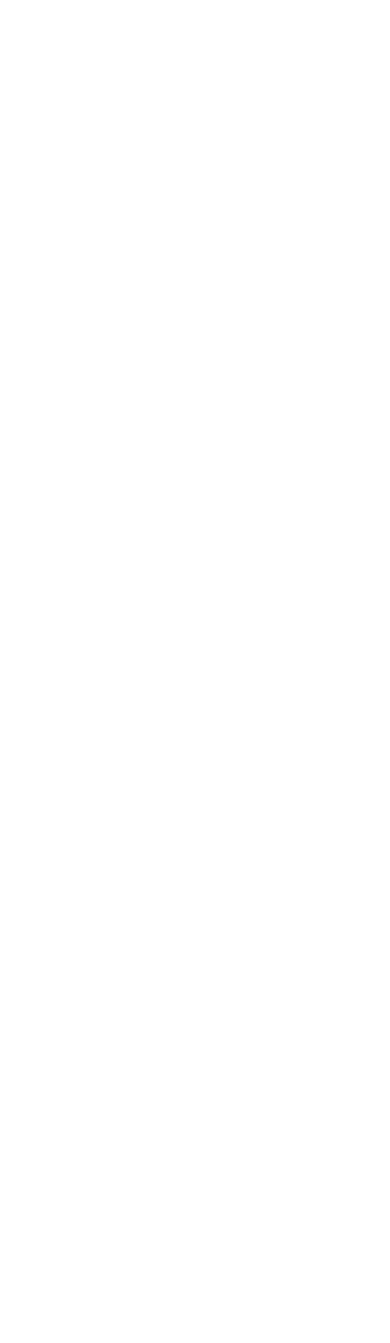
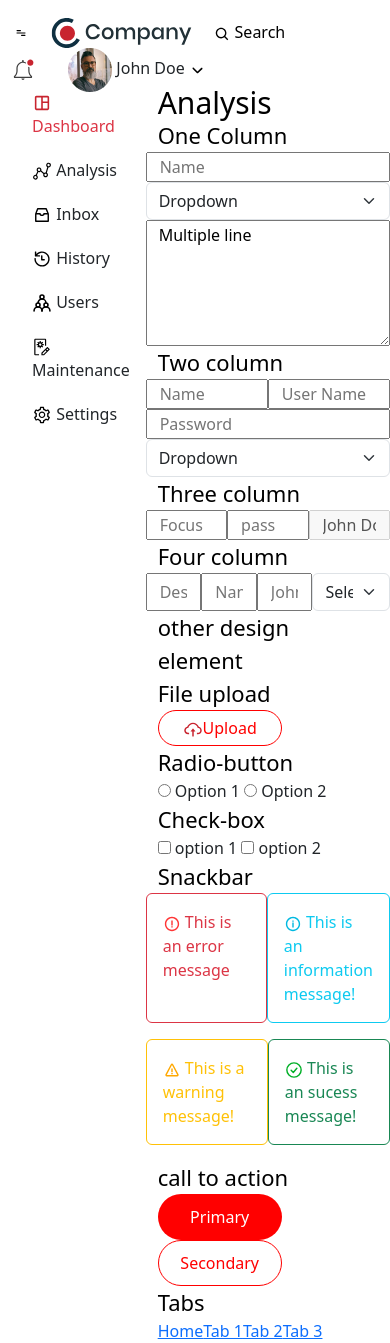
Before and after one commit to TrushChauhan/HTML-Training-assignment, a plain HTML site: page innerpage.html in a window 390 px wide. Before the commit the page ends 844 px from the top, so only its background shows below. Drawn offline with Linux system fonts and the light colour scheme.

Commit message:
responsive an innerpage

```diff
--- a/css/style.css
+++ b/css/style.css
@@ -12,21 +12,16 @@
 .main-frame{
     width: 1560px;
     height: 720px;
-    background:#ffffff 0% 0% no-repeat padding-box;
+    background:#ffffff;
     opacity: 1;
-    display: flex;
-    align-items: center;
-    justify-content: center;
     border-width: 5px;
     border-color: black;
 }
 .hero-image{
-
-width: 576px;
-height: 576px;
-border-radius: 50%;
-margin-right: 100px;
+width: 100%;
+height: 70%;
 border: 20px solid rgb(248, 247, 247);
+margin-top: 20px;
 }
 .text{
 font-weight: 500;
@@ -37,11 +32,14 @@ font-size:40px;
     flex-direction:column;
     align-items:flex-start;
     justify-content: center;
-    padding-left: 70px;
+    padding-left: 20px;
     margin-bottom: 20px;
+    padding-right: 10px;
 }
-
-.submit_btn{
+.text-login{
+    font-size: 25px;
+}
+.submit-btn{
     width: 430px;
     height: 50px;
 }
@@ -157,11 +155,15 @@ font-size:40px;
     font-weight: 500;
 }
 .sales-statistics{
-    width: 800px;
+    width: 900px;
 }
 .statistic-duration{
     font-size: 12px;
     color: gray;
+    margin-left: 20px;
+}
+.sales-countries{
+    width: 500px;
     margin-left: 20px;
 }
 .dot {
@@ -170,4 +172,105 @@ font-size:40px;
     background-color: #e90f0f;
     border-radius: 50%;
     display: inline-block;
-  }
+}
+.countries-row{
+    font-size: 15px;
+}
+.country-color-canada{
+    background-color: #A2B86C;
+}
+.country-color-india{
+    background-color:#EBC844;
+}
+.country-color-russia{
+    background-color: #F16C20;
+}
+.invoice-title{
+    height: 29px;
+    font-size: 22px;
+    font-weight: 500;
+}
+.invoice-frame{
+    width: 1000px;
+    margin-top: 30px;
+}
+.table-hadings{
+    color: #ADADAD;
+}
+.analysis-form{
+    width: 1218px;
+    height: 1749px;
+    background-color: #a59696;
+}
+.column-title{
+    font-size: 22px;
+    color: black;
+    font-weight: 500;
+}
+.upload-btn{
+    width: 124px;
+    height: 36px;
+    color: red;
+    border: red solid 1px;
+    border-radius: 18px;
+    background-color: white;
+}
+.snackbar-icon{
+    width: 18px;
+    height: 18px;
+}
+.primary-btn{
+    width: 124px;
+    height: 46px;
+    border-radius: 23px;
+    color: white;
+    background-color: red;
+    border: none;
+}
+.secondary-btn{
+    width: 124px;
+    height: 46px;
+    border-radius: 23px;
+    color: red;
+    background-color: white;
+    border:red solid 1px;
+}
+@media screen and(max-width:1020px) {
+    .hero-image{
+        width: 25%;
+        height: 25%;
+    }
+}
+@media screen and (max-width: 768px){
+    .main-frame{
+        display: flex;
+        flex-direction: column;
+        justify-content: center;
+        align-items:center ;
+    }
+    .text{
+        font-size: 30px;
+    }
+    .login-info{
+        margin-top: -20px;
+    }
+}
+@media screen and (max-width: 576px){
+    .hero-image{
+        display: none;
+    }
+    .text{
+        font-size: 20px;
+    }
+    .text-login{
+        font-size: 20px;
+    }
+}
+@media screen and(max-width:450px) {
+    .text{
+        font-size: 15px;
+    }
+    .text-login{
+        font-size: 15px;
+    }
+}
--- a/innerpage.html
+++ b/innerpage.html
@@ -0,0 +1,207 @@
+<!DOCTYPE html>
+<html>
+
+<head>
+    <title>assignment</title>
+    <link rel="stylesheet" href="css/style.css">
+    <link rel="stylesheet" href="css/bootstrap.min.css">
+    <meta charset="utf-8">
+    <meta name="viewport" content="width=device-width, initial-scale=1, shrink-to-fit=no">
+</head>
+
+<body>
+    <div class=" navbar">
+        <nav class="navbar navbar-expand-lg">
+            <div class="container-fluid">
+                <div class="float left">
+                    <a class="navbar-brand" href="#">
+                        <img src=images/images/menu-bar.svg class="d-inline-block menu-bar">
+                    </a>
+                    <a class="navbar-brand" href="#">
+                        <img src=images/images/logo.svg class="d-inline-block company-logo-navbar">
+                    </a>
+                    <img src=images/images/search-icon.svg class="d-inline-block search-icon">
+                    <span class="search-text">Search</span>
+                </div>
+                <div class="float-right">
+                    <img src=images/images/notification-icon.svg class="d-inline-block notification-icon">
+                    <img class="col profile-picture" src="images/images/profile.png" alt="">
+                    <span class="profile-name">John Doe</span>
+                    <img class="col" src="images/images/downward-arrow.svg" alt="">
+                </div>
+            </div>
+        </nav>
+    </div>
+    <div class="d-flex ">
+        <div class="side-bar ">
+            <nav class="navbar-expand-lg">
+                <div class="container d-flex flex-column">
+                    <div class="side-bar-item">
+                        <img src="images/images/dashboard-active.svg" height="20px"
+                            class="d-inline-block align-text-bottom nav-item">
+                        <span class="text-danger">Dashboard</span>
+                    </div>
+                    <div class="side-bar-item">
+                        <img src="images/images/graph-default.svg" height="20px"
+                            class="d-inline-block align-text-bottom nav-item">
+                        Analysis
+                    </div>
+                    <div class="side-bar-item">
+                        <img src="images/images/inbox-default.svg" height="20px"
+                            class="d-inline-block align-text-bottom nav-item">
+                        Inbox
+                    </div>
+                    <div class="side-bar-item">
+                        <img src="images/images/clock-default.svg" height="20px"
+                            class="d-inline-block align-text-bottom nav-item">
+                        History
+                    </div>
+                    <div class="side-bar-item">
+                        <img src="images/images/user-default.svg" height="20px"
+                            class="d-inline-block align-text-bottom nav-item">
+                        Users
+                    </div>
+                    <div class="side-bar-item">
+                        <img src="images/images/maintenance-default.svg" height="20px"
+                            class="d-inline-block align-text-bottom nav-item">
+                        Maintenance
+                    </div>
+                    <div class="side-bar-item">
+                        <img src="images/images/setting-default.svg" height="20px"
+                            class="d-inline-block align-text-bottom nav-item">
+                        Settings
+                    </div>
+                </div>
+            </nav>
+        </div>
+        <div class="container flex-column analysis-content">
+            <div class="row">
+                <div class="dashboard-title col">
+                    Analysis
+                </div>
+            </div>
+            <div class="row">
+                <div class="column-title col">One Column</div>
+            </div>
+            <div class="row">
+                <input type="text" placeholder="Name">
+            </div>
+            <div class="row ">
+                <select class="form-select" aria-label="Default select example">
+                    <option selected>Dropdown</option>
+                    <option value="1">One</option>
+                    <option value="2">Two</option>
+                    <option value="3">Three</option>
+            </div>
+            <div class="row ">
+                <textarea name="Text1" cols="40" rows="5">Multiple line</textarea>
+            </div>
+            <div class="row">
+                <div class="col column-title">Two column</div>
+            </div>
+            <div class="row">
+                <input class="col" type="text" placeholder="Name">
+                <input class="col" type="text" placeholder="User Name">
+            </div>
+            <div class="row">
+                <input class="col" type="text" placeholder="Password">
+                <select class="form-select" aria-label="Default select example">
+                    <option selected>Dropdown</option>
+                    <option value="1">One</option>
+                    <option value="2">Two</option>
+                    <option value="3">Three</option>
+                </select>
+            </div>
+            <div class="row">
+                <div class="column-title">Three column</div>
+            </div>
+            <div class="row">
+                <input type="text" class="col" placeholder="Focus">
+                <input type="password" class="col" placeholder="pass">
+                <input type="text" class="col" disabled value="John Doe">
+            </div>
+            <div class="row">
+                <div class="column-title">Four column</div>
+            </div>
+            <div class="row">
+                <input type="text" class="col" placeholder="Designation">
+                <input type="password" class="col" placeholder="Name">
+                <input type="text" class="col" placeholder="John due">
+                <select class="form-select col" aria-label="Default select example">
+                    <option selected>Select</option>
+                    <option value="1">One</option>
+                    <option value="2">Two</option>
+                    <option value="3">Three</option>
+                </select>
+                <div class="row">
+                    <div class="column-title">other design element</div>
+                </div>
+                <div class="row">
+                    <div class="column-title">File upload</div>
+                </div>
+            </div>
+            <button class="upload-btn">
+                <img src="images/images/cloud-upload-icon.svg" alt=“test”/>Upload
+            </button>
+            <div class="row">
+                <div class="col column-title">Radio-button</div>
+            </div>
+            <label>
+                <input type="radio" name="option"
+                       value="option1"> Option 1
+            </label>
+
+            <label>
+                <input type="radio" name="option"
+                       value="option2"> Option 2
+            </label>
+            <div class="row">
+                <div class="col column-title">Check-box</div>
+            </div>
+            <input type="checkbox" name="check">
+            <label>option 1</label>
+            <input type="checkbox" name="check">
+            <label>option 2</label>
+
+            <div class="row">
+                <div class="col column-title">Snackbar</div>
+            </div>
+            <div class="row">
+            <div class="alert alert-danger bg-white alert-primary col border-danger text-danger" role="alert">
+                <img class="snackbar-icon" src="images/images/error-icon.svg" alt="">
+                This is an error message
+            </div>
+            <div class="alert alert-primary bg-white col border-info text-info" role="alert">
+                <img class="snackbar-icon" src="images/images/info-icon.svg" alt="">
+                This is an information message!
+            </div>
+            </div>
+            <div class="row">
+                <div class="alert alert-danger bg-white alert-primary col border-warning text-warning" role="alert">
+                    <img class="snackbar-icon" src="images/images/warning-icon.svg" alt="">
+                    This is a warning message!
+                </div>
+                <div class="alert alert-primary bg-white col border-success text-success" role="alert">
+                    <img class="snackbar-icon" src="images/images/success-icon.svg" alt="">
+                    This is an sucess message!
+                </div>
+            </div>
+            <div class="row">
+                <div class="col column-title">call to action</div>
+            </div>
+            <button class="primary-btn">
+                Primary
+            </button>
+            <button class="secondary-btn">
+                Secondary
+            </button>
+            <div class="row">
+                <div class="col column-title">Tabs</div>
+            </div>
+            <ul class="nav nav-pills">
+                <li class="active"><a href="#">Home</a></li>
+                <li><a href="#">Tab 1</a></li>
+                <li><a href="#">Tab 2</a></li>
+                <li><a href="#">Tab 3</a></li>
+              </ul>
+        </div>
```
Also changed, not shown: dashboard.html (+86 -10 lines), index.html (+8 -7 lines).
